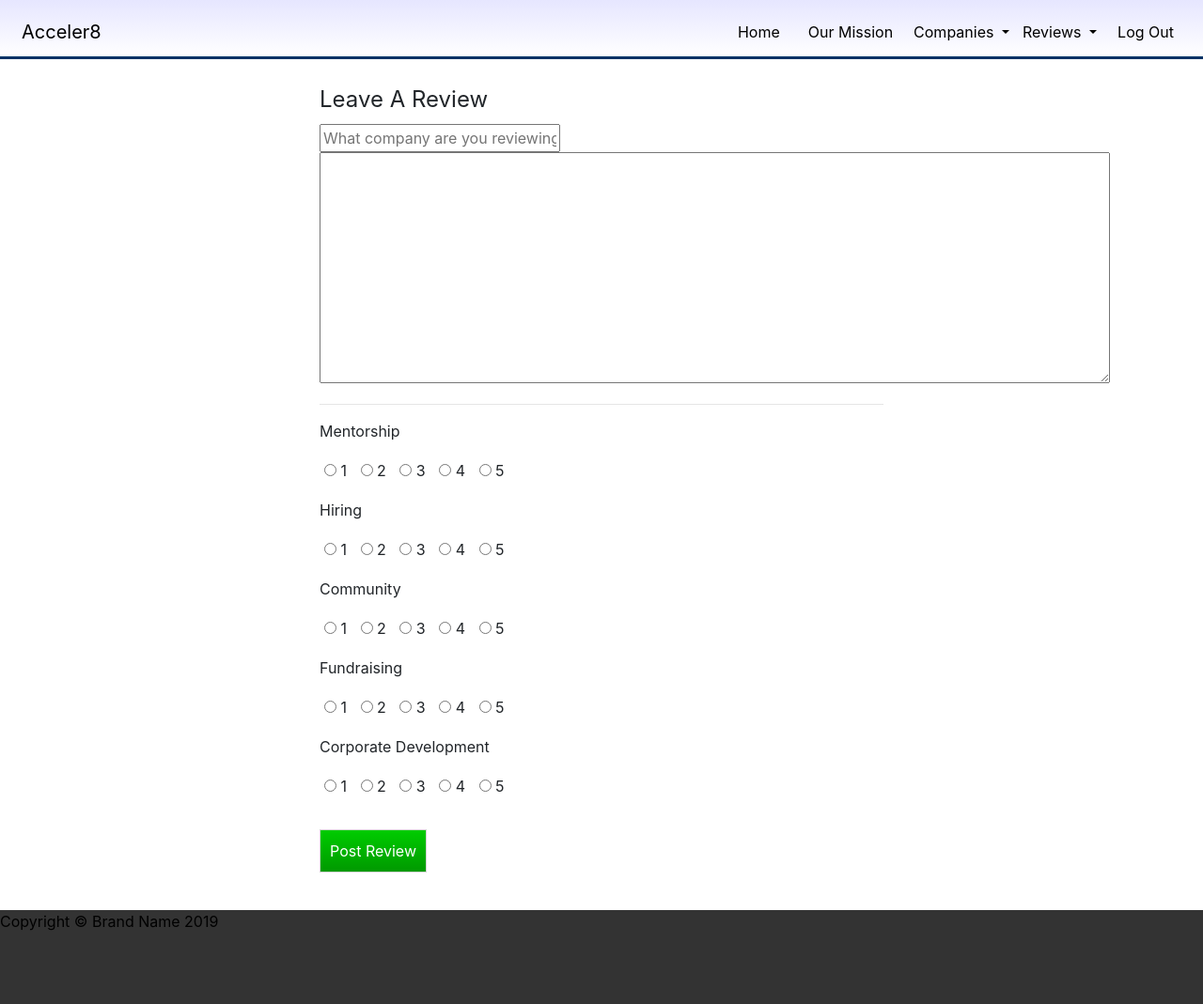
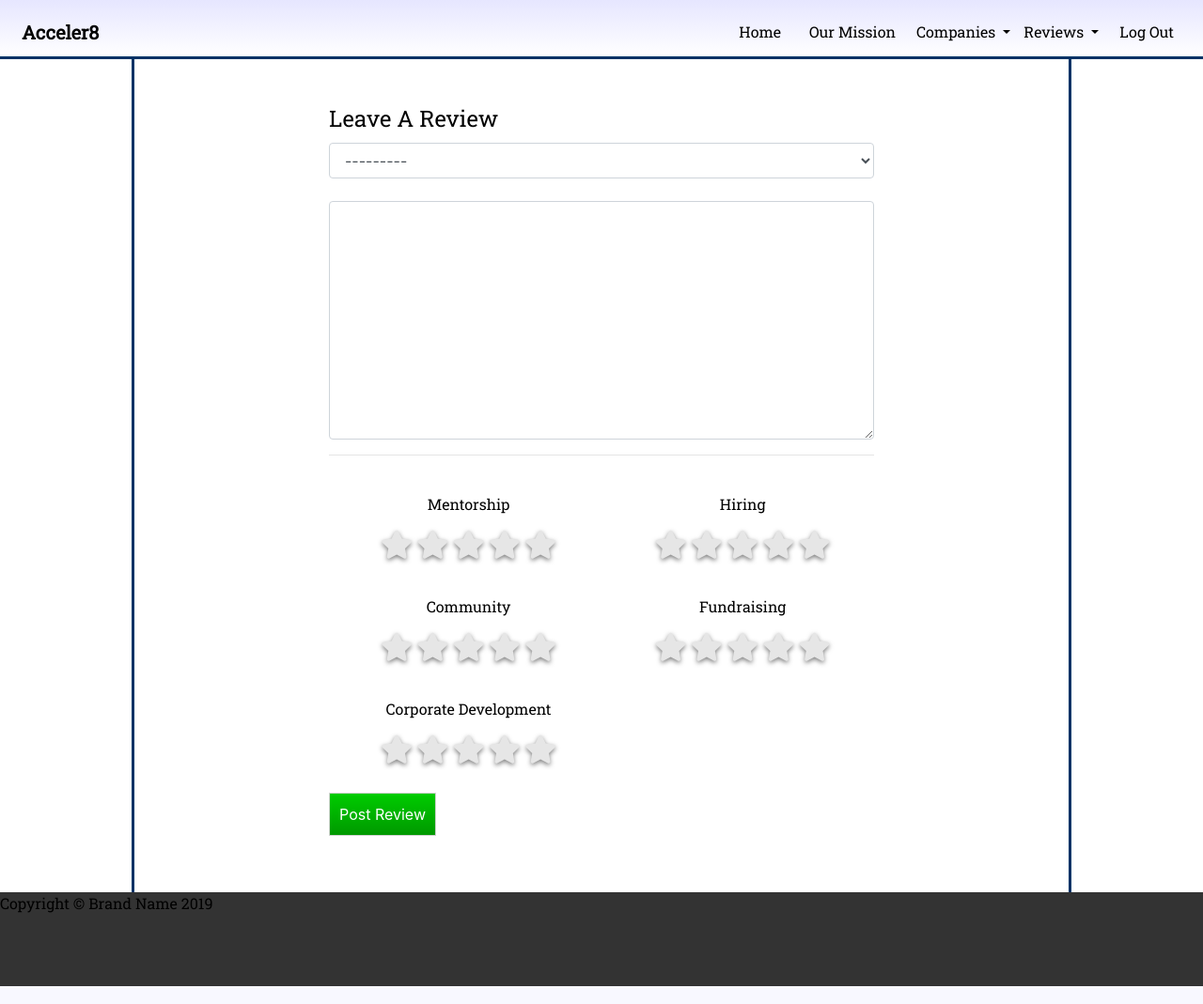
Before and after one commit to samalty/csa-project, a Django app: page /reviews/new/ in a window 1280 px wide. Shown: the whole page at 94% size. Run offline with Django 3.2, Linux system fonts and the light colour scheme; a user stored in the database is signed in; data comes from the database, SQL or seed files in the repository; both versions use the stored data as it was after the commit; some libraries are stand-ins or nearby versions.

Commit message:
Updated review form and added star rating system.

```diff
--- a/accounts/templates/accounts/base.html
+++ b/accounts/templates/accounts/base.html
@@ -9,6 +9,7 @@
         <link href="https://stackpath.bootstrapcdn.com/font-awesome/4.7.0/css/font-awesome.min.css" rel="stylesheet" integrity="sha384-wvfXpqpZZVQGK6TAh5PVlGOfQNHSoD2xbE+QkPxCAFlNEevoEH3Sl0sibVcOQVnN" crossorigin="anonymous">
         <link rel="stylesheet" href="https://use.fontawesome.com/releases/v5.6.3/css/all.css" integrity="sha384-UHRtZLI+pbxtHCWp1t77Bi1L4ZtiqrqD80Kn4Z8NTSRyMA2Fd33n5dQ8lWUE00s/" crossorigin="anonymous">
         <link href="https://fonts.googleapis.com/icon?family=Material+Icons" rel="stylesheet">
+        <link href="https://fonts.googleapis.com/css?family=Archivo|Barlow+Condensed|Exo+2|Orbitron|Roboto+Slab|Ropa+Sans&display=swap" rel="stylesheet">
 
         <script src="https://code.jquery.com/jquery-3.3.1.min.js"></script>
         <script src="https://code.jquery.com/jquery-3.3.1.slim.min.js" integrity="sha384-q8i/X+965DzO0rT7abK41JStQIAqVgRVzpbzo5smXKp4YfRvH+8abtTE1Pi6jizo" crossorigin="anonymous"></script>
@@ -24,7 +25,7 @@
         <button class="navbar-toggler" data-toggle="collapse" data-target="#collapse_target">
           <i class="material-icons">dehaze</i>
         </button>
-        <a class="navbar-brand" href="#">Acceler8</a>
+        <a class="navbar-brand" href="#"><b>Acceler8</b></a>
         <div class="collapse navbar-collapse" id="collapse_target">
           <div class="navbar-nav ml-auto">
             <ul class="navbar-nav">
--- a/accounts/templates/accounts/index.html
+++ b/accounts/templates/accounts/index.html
@@ -1,5 +1,5 @@
 {% extends 'accounts/base.html' %}
-{% block page_title %}Brand Name{% endblock %}
+{% block page_title %}Acceler8{% endblock %}
 {% block content %}
     <div class="container">
         <h1>Header</h1>
--- a/reviews/forms.py
+++ b/reviews/forms.py
@@ -5,6 +5,14 @@
     class Meta:
         model = Review
         fields = ['subject', 'feedback', 'mentorship', 'hiring', 'community', 'fundraising', 'corporate_dev']
+        widgets = {
+            'mentorship': forms.RadioSelect,
+            'hiring': forms.RadioSelect,
+            'community': forms.RadioSelect,
+            'fundraising': forms.RadioSelect,
+            'corporate_dev': forms.RadioSelect,
+        }
+
 
 class RawReviewForm(forms.Form):
     RATINGS = (
@@ -14,11 +22,7 @@
         ('4', '4'),
         ('5', '5'),
     )
-    subject = forms.CharField(label='Subject',
-                                widget=forms.TextInput(
-                                    attrs={
-                                        "placeholder":"What company are you reviewing?",
-                                    }))
+    subject = forms.CharField()
     feedback = forms.CharField(
                     label='',
                     widget=forms.Textarea(
--- a/reviews/models.py
+++ b/reviews/models.py
@@ -76,14 +76,14 @@
         ('5', '5'),
     )
     subject = models.ForeignKey(Accelerator, on_delete=models.CASCADE, blank=False)
-    author = models.ForeignKey(User, on_delete=models.CASCADE, blank=False, default='admin')
+    author = models.ForeignKey(User, on_delete=models.CASCADE, blank=False)
     feedback = models.TextField(blank=False)
     date_posted = models.DateTimeField(default=timezone.now)
-    mentorship = models.CharField(choices=RATINGS, blank=False, max_length=1)
-    hiring = models.CharField(choices=RATINGS, blank=False, max_length=1)
-    community = models.CharField(choices=RATINGS, blank=False, max_length=1)
-    fundraising = models.CharField(choices=RATINGS, blank=False, max_length=1)
-    corporate_dev = models.CharField(choices=RATINGS, blank=False, max_length=1)
+    mentorship = models.CharField(choices=RATINGS, blank=False, max_length=1, default='1')
+    hiring = models.CharField(choices=RATINGS, blank=False, max_length=1, default='1')
+    community = models.CharField(choices=RATINGS, blank=False, max_length=1, default='1')
+    fundraising = models.CharField(choices=RATINGS, blank=False, max_length=1, default='1')
+    corporate_dev = models.CharField(choices=RATINGS, blank=False, max_length=1, default='1')
     overall = models.DecimalField(decimal_places=2, max_digits=3)
 
     def __str__(self):
--- a/reviews/templates/reviews/review_form.html
+++ b/reviews/templates/reviews/review_form.html
@@ -4,54 +4,80 @@
 {% block content %}
     <div class="container">
         <div class="form-squeeze">
-            <form method="POST">
+            <form method="POST" class="reviewForm">
                 {% csrf_token %}
                 <fieldset class="form-group">
                     <legend>Leave A Review</legend>
-                    <!--{{ form.as_p }}-->
+                    <!--{{ form|crispy }}-->
                     {{ form.subject }}
                     <br>
                     {{ form.feedback }}
                     <hr>
+                    <div class="stars-con">
+                        <div>
+                            <br>
                             <label>Mentorship</label>
                             <br>
+                        </div>
                         {% for radio in form.mentorship %}
-                    <div class="myradio">
-                        {{ radio }}
+                            <label for="{{ radio.id_for_label }}" class="formStars">
+                                <i class="fa fa-star" aria-hidden="true"></i>
+                                <span class="radio">{{ radio.tag }}</span>
+                            </label>
+                        {% endfor %}
                     </div>
-                    {% endfor %}
+                    <div class="stars-con">
+                        <div>
                             <br>
                             <label>Hiring</label>
                             <br>
+                        </div>
                         {% for radio in form.hiring %}
-                    <div class="myradio">
-                        {{ radio }}
+                            <label for="{{ radio.id_for_label }}" class="formStars">
+                                <i class="fa fa-star" aria-hidden="true"></i>
+                                <span class="radio">{{ radio.tag }}</span>
+                            </label>
+                        {% endfor %}
                     </div>
-                    {% endfor %}
+                    <div class="stars-con">
+                        <div>
                             <br>
                             <label>Community</label>
                             <br>
+                        </div>
                         {% for radio in form.community %}
-                    <div class="myradio">
-                        {{ radio }}
+                            <label for="{{ radio.id_for_label }}" class="formStars">
+                                <i class="fa fa-star" aria-hidden="true"></i>
+                                <span class="radio">{{ radio.tag }}</span>
+                            </label>
+                        {% endfor %}
                     </div>
-                    {% endfor %}
+                    <div class="stars-con">
+                        <div>
                             <br>
                             <label>Fundraising</label>
                             <br>
+                        </div>
                         {% for radio in form.fundraising %}
-                    <div class="myradio">
-                        {{ radio }}
+                            <label for="{{ radio.id_for_label }}" class="formStars">
+                                <i class="fa fa-star" aria-hidden="true"></i>
+                                <span class="radio">{{ radio.tag }}</span>
+                            </label>
+                        {% endfor %}
                     </div>
-                    {% endfor %}
+                    <div class="stars-con">
+                        <div>
                             <br>
                             <label>Corporate Development</label>
                             <br>
+                        </div>
                         {% for radio in form.corporate_dev %}
-                    <div class="myradio">
-                        {{ radio }}
+                            <label for="{{ radio.id_for_label }}" class="formStars">
+                                <i class="fa fa-star" aria-hidden="true"></i>
+                                <span class="radio">{{ radio.tag }}</span>
+                            </label>
+                        {% endfor %}
                     </div>
-                    {% endfor %}
                 </fieldset>
                 <button class="btn" id="submit" type="submit">Post Review</button>
             </form>
--- a/reviews/views.py
+++ b/reviews/views.py
@@ -94,18 +94,20 @@
 #        return super().form_valid(form)
 
 def review_create(request):
-    review_form = RawReviewForm(request.POST or None)
+    review_form = ReviewForm(request.POST or None)
     if request.method == 'POST':
-        review_form = RawReviewForm(request.POST)
+        review_form = ReviewForm(request.POST)
         if review_form.is_valid():
-            review_form.save()
+            new_post = review_form.save(commit=False)
             Review.objects.create(**review_form.cleaned_data)
+            new_post.author = request.user
+            new_post.save()
+            #review_form.save()
             return redirect(reviews)
     context = {
         'form': review_form
     }
     return render(request, 'reviews/review_form.html', context)
-
 
 class ReviewUpdateView(LoginRequiredMixin, UserPassesTestMixin, UpdateView):
     model = Review
--- a/static/css/styles.css
+++ b/static/css/styles.css
@@ -79,6 +79,8 @@
     max-width: 1000px;
     padding: 40px;
     text-align: left;
+    border-left: 3px solid #003366;
+    border-right: 3px solid #003366;
 }
 
 /* <<<<<<<<<<<<<<<<<<<< Register & Login Form Pages >>>>>>>>>>>>>>>>>>>> */
@@ -94,8 +96,9 @@
 /* <<<<<<<<<<<<<<<<<<<< Accelerator Form Page >>>>>>>>>>>>>>>>>>>> */
 
 .form-squeeze{
-    max-width: 600px;
+    max-width: 700px;
     margin: auto;
+    padding: 20px 60px;
 }
 
 .login-form-squeeze{
@@ -224,7 +227,7 @@
 .stars-container{
     box-sizing: border-box;
     display: inline-block;
-    width: 33%;
+    width: 32.9%;
     height: 100px;
     text-align: center;
 }
@@ -241,8 +244,23 @@
 
 /* <<<<<<<<<<<<<<<<<<<< Text >>>>>>>>>>>>>>>>>>>> */
 
-h1,h2,h3,h4,h5,p{
+h1,h2,h3,h4,h5,p,
+.nav-link,
+.dropdown-link,
+.dropdown-toggle,
+.navbar-brand,
+legend,
+label{
     color: #000000;
+    font-family: 'Roboto Slab', serif;
+    /*font-family: 'Exo 2', sans-serif;
+    font-family: 'Barlow Condensed', sans-serif;
+    font-family: 'Ropa Sans', sans-serif;
+    font-family: 'Archivo', sans-serif;*/
+}
+
+p{
+    font-size: 16px;
 }
 
 .date-author{
@@ -409,11 +427,27 @@
     bottom: 0;
 }
 
-.myradio{
-    display: inline-block;
-    margin: 10px 5px;
+
+/* <<<<<<<<<<<<<<<<<<<< Form Stars >>>>>>>>>>>>>>>>>>>> */
+
+.radio{
+    display: none;
+    transform: scale(1.7);
 }
 
-label.id_mentorship_0{
-    color: #ffffff;
+.stars-con{
+    margin: 0px;
+    padding: 0px;
+    padding-left: 10px;
+    display: inline-block;
+    width: 49.5%;
+    text-align: center;
 }
+
+.formStars{
+    font-size: 30px;
+    text-shadow: 0 2px 5px rgba(0,0,0,.5);
+    cursor: pointer;
+    color: #e6e6e6;
+    position: relative;
+}
--- a/static/js/functions.js
+++ b/static/js/functions.js
@@ -0,0 +1,9 @@
+// Review form star rating system
+
+$(document).ready(function(){
+    $(".formStars").click(function(){
+        $(this).css("color", "#ffd11a");
+        $(this).prevAll("label").css("color", "#ffd11a");
+        $(this).nextAll("label").css("color", "#e6e6e6");
+    });
+});
```
Also changed, not shown: db.sqlite3. Lines whose indentation alone changed are shown as unchanged.
